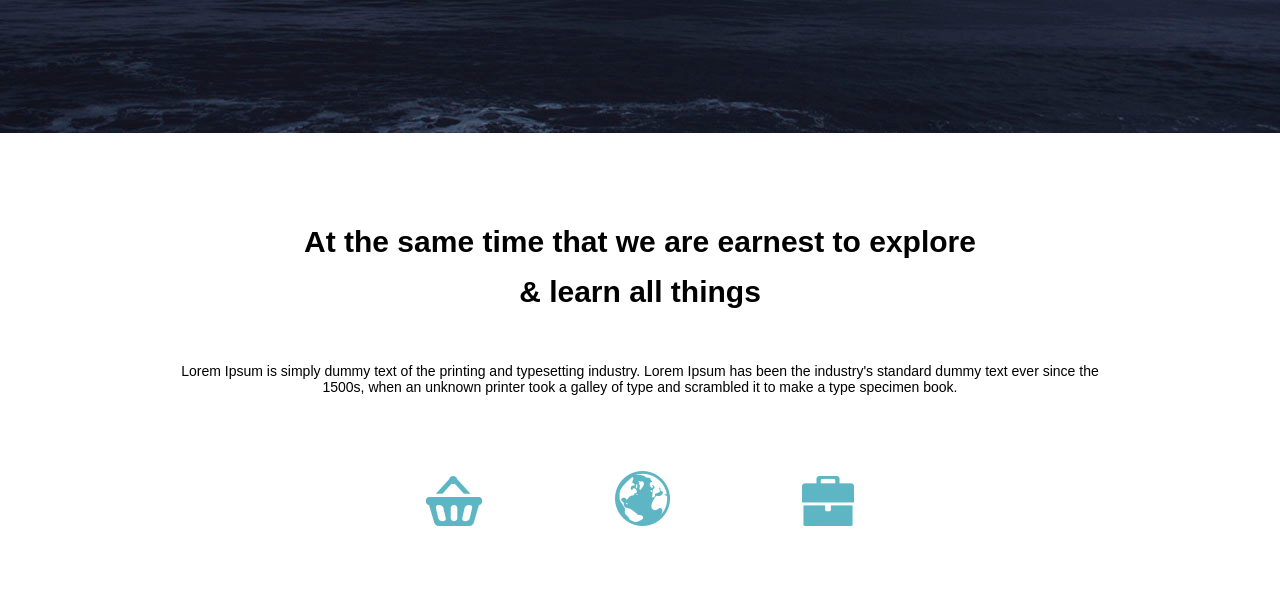
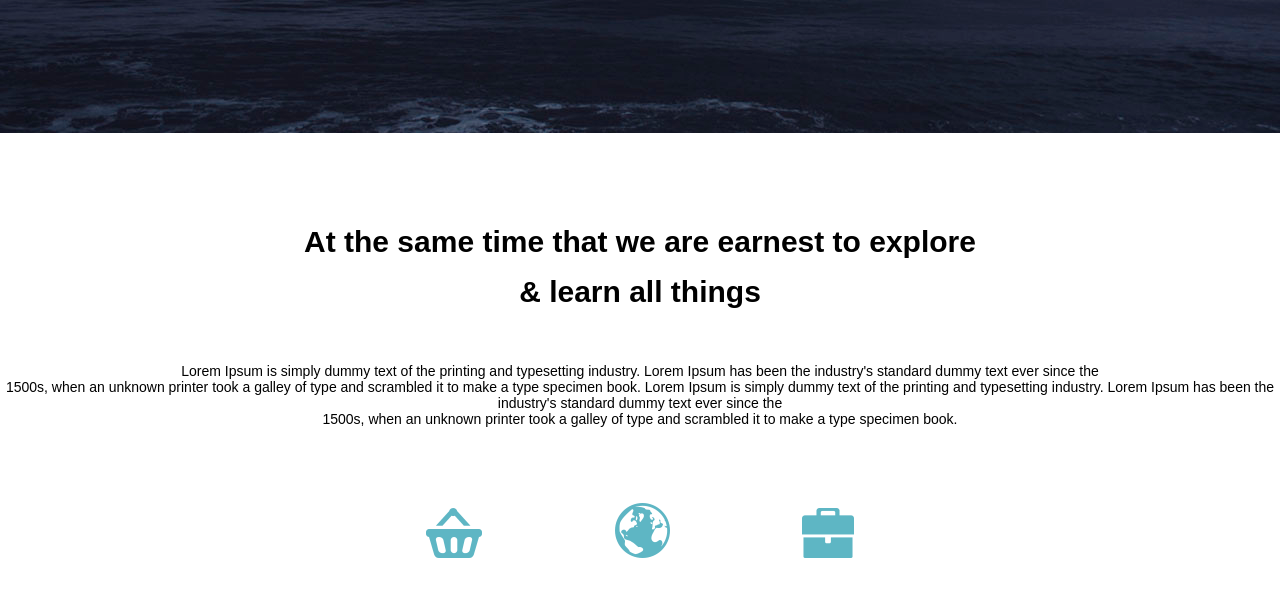
Before and after one commit to zinbit/education1, a plain HTML site: page index.html in a window 1280 px wide. Shown: the part 433-1030 px from the top of the page. Drawn offline with Linux system fonts and the light colour scheme.

Commit message:
добавил текст

```diff
--- a/index.html
+++ b/index.html
@@ -28,7 +28,9 @@
             & learn all things</h1>
         <p class="content-paragraph">Lorem Ipsum is simply dummy text of the printing and typesetting industry.
              Lorem Ipsum has been the industry's standard dummy text ever since the<br> 1500s, when an unknown
-              printer took a galley of type and scrambled it to make a type specimen book. </p>
+              printer took a galley of type and scrambled it to make a type specimen book. Lorem Ipsum is simply dummy text of the printing and typesetting industry.
+              Lorem Ipsum has been the industry's standard dummy text ever since the<br> 1500s, when an unknown
+               printer took a galley of type and scrambled it to make a type specimen book. </p>
         <img src="images/icon1.png" alt="" class="icon">
         <img src="images/icon2.png" alt="" class="icon">
         <img src="images/icon3.png" alt="" class="icon">
```
